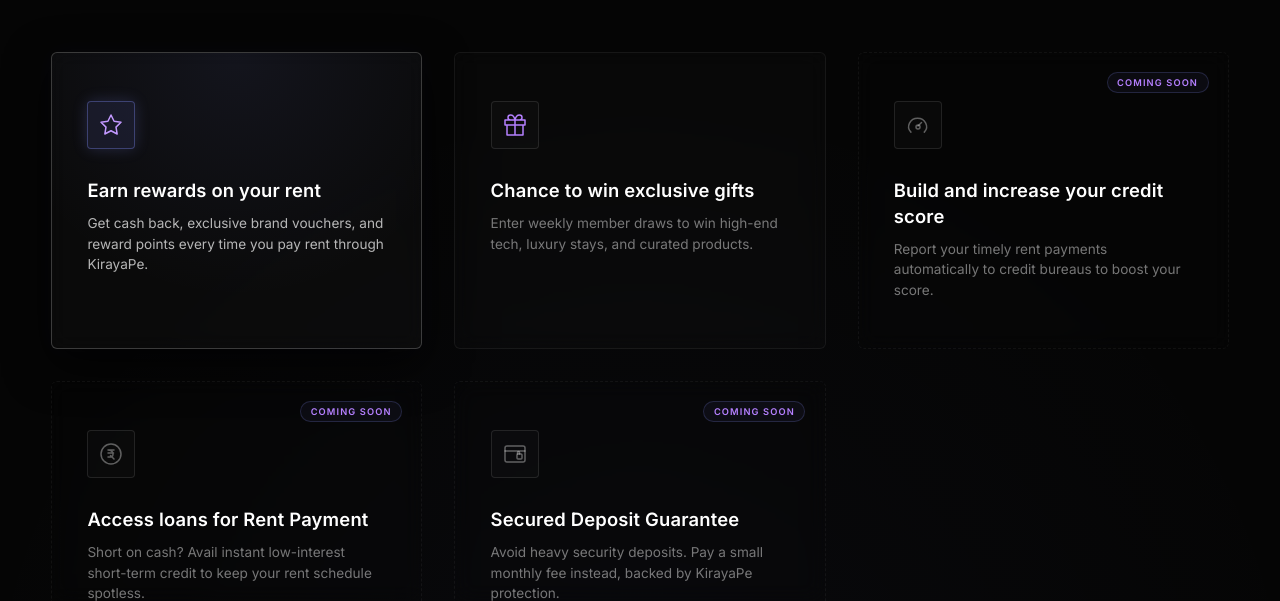
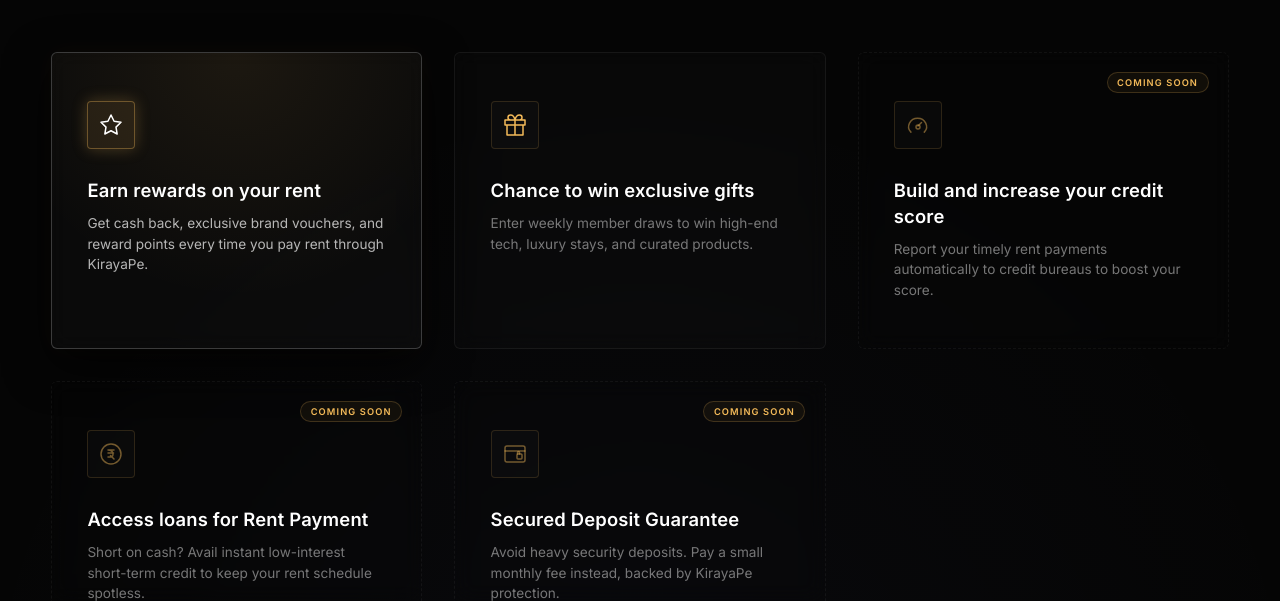
Before and after one commit to Ankushpanday1/KirayaPe, a website built with Vite: page index.html in a window 1280 px wide. In both pictures the pointer is over the element 236 px from the left and 399 px from the top of the page. Shown: the part 199-800 px from the top of the page. Built offline with nearby package versions, Linux system fonts and the light colour scheme; a web font is replaced by a local one.

Commit message:
style: change renters features section theme to gold/yellow to match mockup screenshot

```diff
--- a/index.html
+++ b/index.html
@@ -849,6 +849,52 @@
             background-color: rgba(129, 140, 248, 0.1);
             border-color: hsl(265, 100%, 75%);
             box-shadow: 0 0 10px rgba(129, 140, 248, 0.25);
+        }
+
+        /* Gold Theme overrides for What for Renters Section (#renters-features) */
+        #renters-features .feature-card::before {
+            background: radial-gradient(350px circle at 50% 0px, rgba(243, 186, 89, 0.08), transparent 70%);
+        }
+
+        #renters-features .feature-card:hover {
+            box-shadow: 0 15px 45px rgba(0, 0, 0, 0.75), 0 0 25px rgba(243, 186, 89, 0.04);
+        }
+
+        #renters-features .feature-icon {
+            color: #F3BA59;
+            border-color: rgba(243, 186, 89, 0.15);
+        }
+
+        #renters-features .feature-card:hover .feature-icon {
+            background-color: rgba(243, 186, 89, 0.1);
+            border-color: rgba(243, 186, 89, 0.35);
+            color: #ffffff;
+            box-shadow: 0 0 15px rgba(243, 186, 89, 0.25);
+        }
+
+        #renters-features .feature-card.coming-soon:hover {
+            border-color: rgba(243, 186, 89, 0.25);
+        }
+
+        #renters-features .feature-card.coming-soon .feature-icon {
+            color: rgba(243, 186, 89, 0.45);
+        }
+
+        #renters-features .feature-card.coming-soon:hover .feature-icon {
+            color: #F3BA59;
+            border-color: rgba(243, 186, 89, 0.3);
+        }
+
+        #renters-features .coming-soon-badge {
+            background-color: rgba(243, 186, 89, 0.05);
+            border: 1px solid rgba(243, 186, 89, 0.2);
+            color: #F3BA59;
+        }
+
+        #renters-features .feature-card.coming-soon:hover .coming-soon-badge {
+            background-color: rgba(243, 186, 89, 0.1);
+            border-color: #F3BA59;
+            box-shadow: 0 0 10px rgba(243, 186, 89, 0.25);
         }
 
         /* Scroll Trigger Active States */
```
